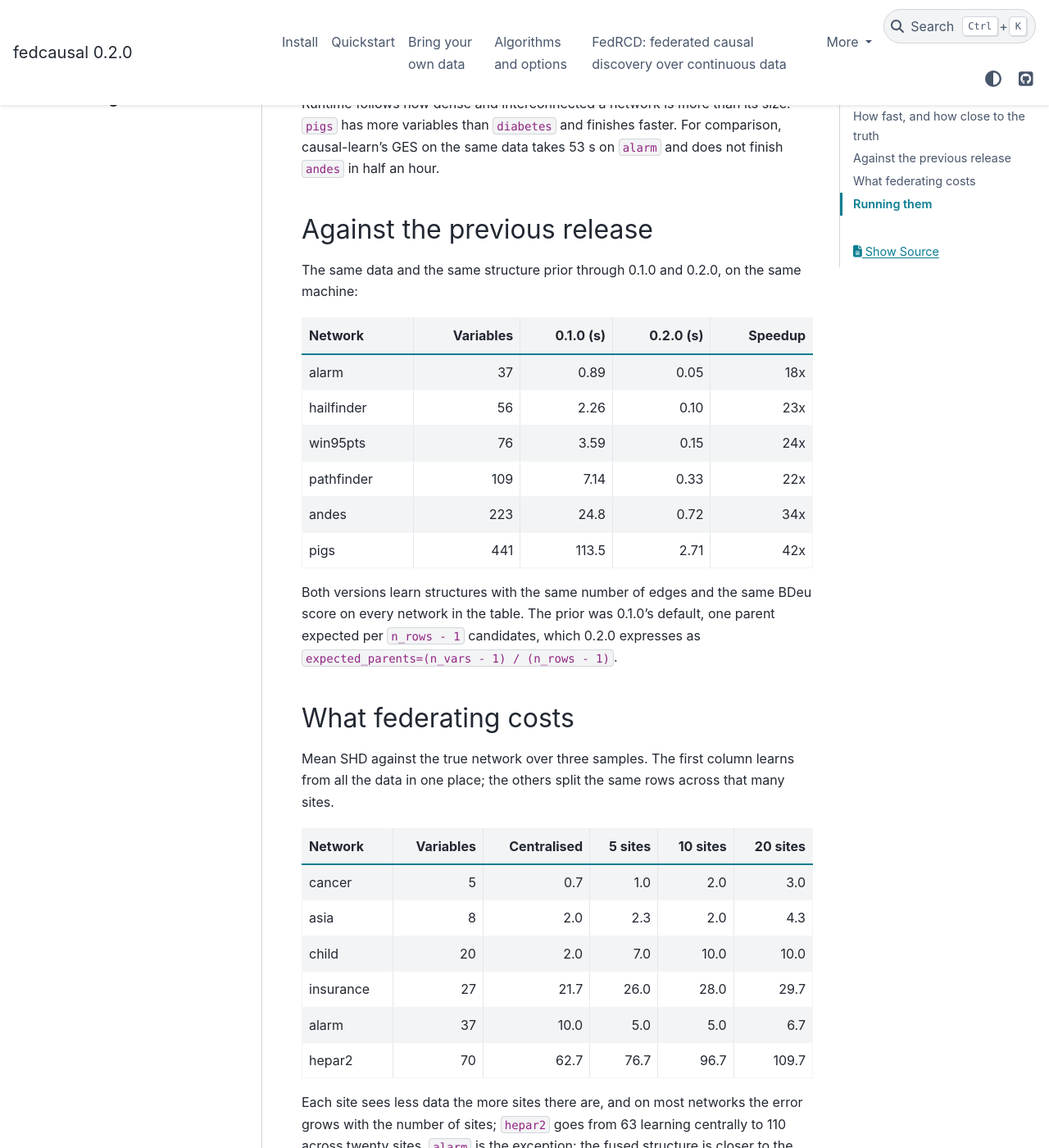
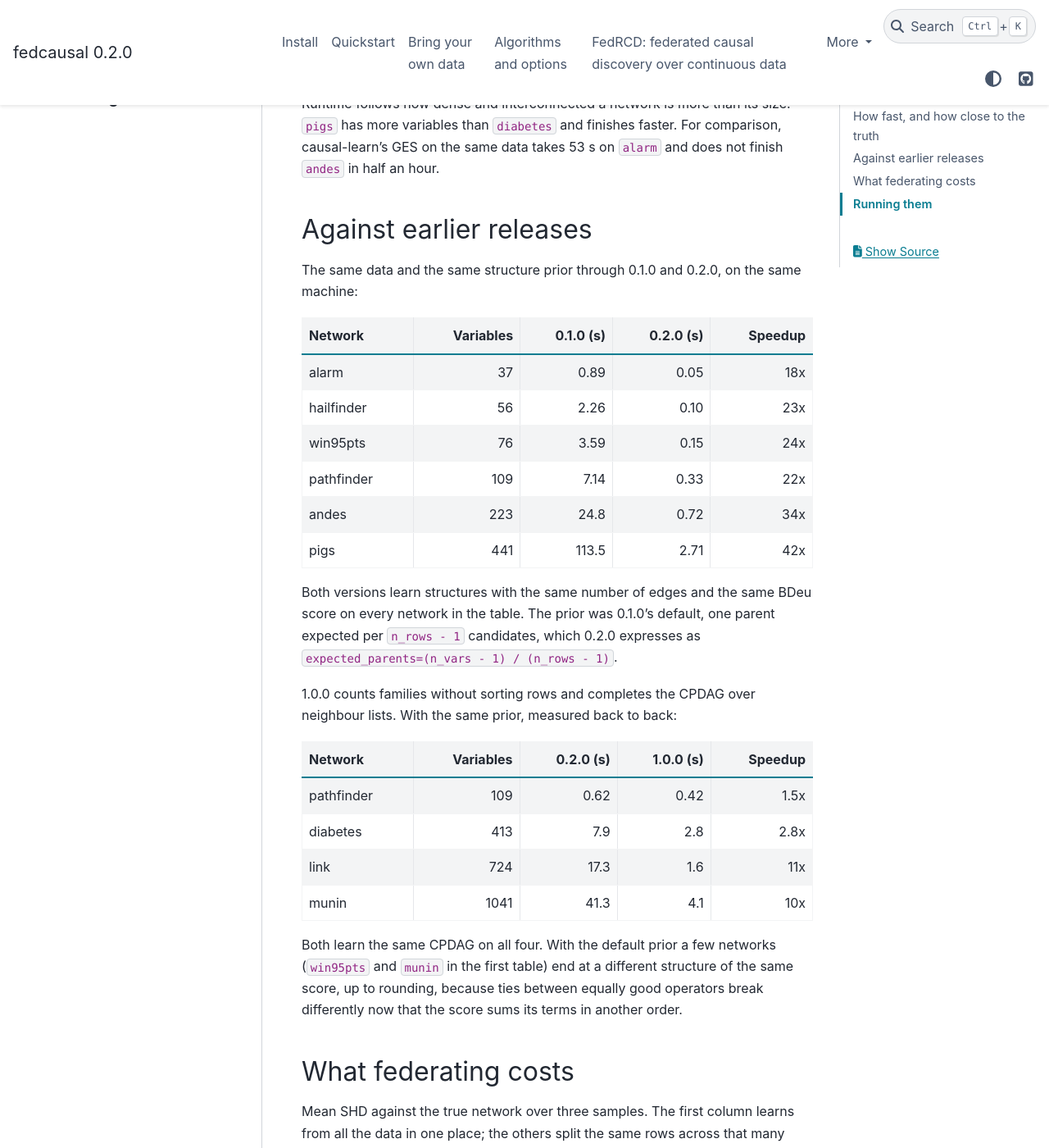
Before and after one commit to ptorrijos99/FedCausal, a Sphinx documentation site: the page built from docs/benchmarks.md, in a window 1280 px wide and 1400 px high, scrolled down 1093 px. Shown: the whole window at 82% size. Built offline with Sphinx 7.4.7 and the PyData theme 0.15.4, drawn with Linux system fonts in a browser that asks for light colours; pages that are not in the unit, such as notebooks, are missing from menus; some of the changed text lies outside the part shown.

Commit message:
docs: install from PyPI, current timings, and what GES runs on
README and install guide point at pip install fedcausal. The benchmark
ladder is measured again, with a table of 0.2.0 against 1.0.0, and the
README quotes the new times. The front page said GES and FedGES take
discrete data only; algorithms.md described the BDeu kernel before it
stopped sorting rows and left order out of FedRCD's signature.

```diff
--- a/docs/benchmarks.md
+++ b/docs/benchmarks.md
@@ -6,26 +6,26 @@ Measured on one laptop with the default settings, 5000 rows per network, from th
 
 | Network | Variables | Seconds | Edges | True edges | SHD | SMHD |
 |---|---:|---:|---:|---:|---:|---:|
-| cancer | 5 | < 0.01 | 3 | 4 | 1 | 2 |
-| asia | 8 | 0.01 | 7 | 8 | 2 | 1 |
-| child | 20 | 0.04 | 25 | 25 | 2 | 0 |
-| insurance | 27 | 0.05 | 44 | 52 | 17 | 19 |
-| water | 32 | 0.04 | 31 | 66 | 50 | 88 |
-| mildew | 35 | 0.06 | 33 | 46 | 22 | 40 |
-| alarm | 37 | 0.06 | 47 | 46 | 10 | 11 |
-| hailfinder | 56 | 0.10 | 62 | 66 | 58 | 72 |
-| hepar2 | 70 | 0.10 | 71 | 123 | 64 | 73 |
-| win95pts | 76 | 0.13 | 109 | 112 | 40 | 52 |
-| pathfinder | 109 | 0.29 | 157 | 195 | 203 | 245 |
-| andes | 223 | 0.60 | 286 | 338 | 60 | 147 |
-| diabetes | 413 | 4.36 | 583 | 602 | 309 | 251 |
-| pigs | 441 | 2.65 | 592 | 592 | 0 | 0 |
-| link | 724 | 7.22 | 855 | 1125 | 679 | 987 |
-| munin | 1041 | 20.7 | 994 | 1397 | 1233 | 1601 |
+| cancer | 5 | 0.01 | 3 | 4 | 1 | 2 |
+| asia | 8 | 0.02 | 7 | 8 | 2 | 1 |
+| child | 20 | 0.07 | 25 | 25 | 2 | 0 |
+| insurance | 27 | 0.11 | 44 | 52 | 17 | 19 |
+| water | 32 | 0.07 | 31 | 66 | 50 | 88 |
+| mildew | 35 | 0.09 | 33 | 46 | 22 | 40 |
+| alarm | 37 | 0.18 | 47 | 46 | 10 | 11 |
+| hailfinder | 56 | 0.16 | 62 | 66 | 58 | 72 |
+| hepar2 | 70 | 0.13 | 71 | 123 | 64 | 73 |
+| win95pts | 76 | 0.18 | 109 | 112 | 38 | 50 |
+| pathfinder | 109 | 0.36 | 157 | 195 | 203 | 245 |
+| andes | 223 | 0.38 | 286 | 338 | 60 | 147 |
+| diabetes | 413 | 2.33 | 583 | 602 | 309 | 251 |
+| pigs | 441 | 0.88 | 592 | 592 | 0 | 0 |
+| link | 724 | 1.67 | 855 | 1125 | 679 | 987 |
+| munin | 1041 | 3.98 | 994 | 1397 | 1234 | 1603 |
 
 Runtime follows how dense and interconnected a network is more than its size: `pigs` has more variables than `diabetes` and finishes faster. For comparison, causal-learn's GES on the same data takes 53 s on `alarm` and does not finish `andes` in half an hour.
 
-## Against the previous release
+## Against earlier releases
 
 The same data and the same structure prior through 0.1.0 and 0.2.0, on the same machine:
 
@@ -39,6 +39,17 @@ The same data and the same structure prior through 0.1.0 and 0.2.0, on the same
 | pigs | 441 | 113.5 | 2.71 | 42x |
 
 Both versions learn structures with the same number of edges and the same BDeu score on every network in the table. The prior was 0.1.0's default, one parent expected per `n_rows - 1` candidates, which 0.2.0 expresses as `expected_parents=(n_vars - 1) / (n_rows - 1)`.
+
+1.0.0 counts families without sorting rows and completes the CPDAG over neighbour lists. With the same prior, measured back to back:
+
+| Network | Variables | 0.2.0 (s) | 1.0.0 (s) | Speedup |
+|---|---:|---:|---:|---:|
+| pathfinder | 109 | 0.62 | 0.42 | 1.5x |
+| diabetes | 413 | 7.9 | 2.8 | 2.8x |
+| link | 724 | 17.3 | 1.6 | 11x |
+| munin | 1041 | 41.3 | 4.1 | 10x |
+
+Both learn the same CPDAG on all four. With the default prior a few networks (`win95pts` and `munin` in the first table) end at a different structure of the same score, up to rounding, because ties between equally good operators break differently now that the score sums its terms in another order.
 
 ## What federating costs
 
```
Also changed, not shown: README.md (+2 -2 lines), docs/algorithms.md (+2 -2 lines), docs/index.md (+2 -2 lines), docs/install.md (+7 -1 lines), docs/validation.md (+1 -0 lines).
